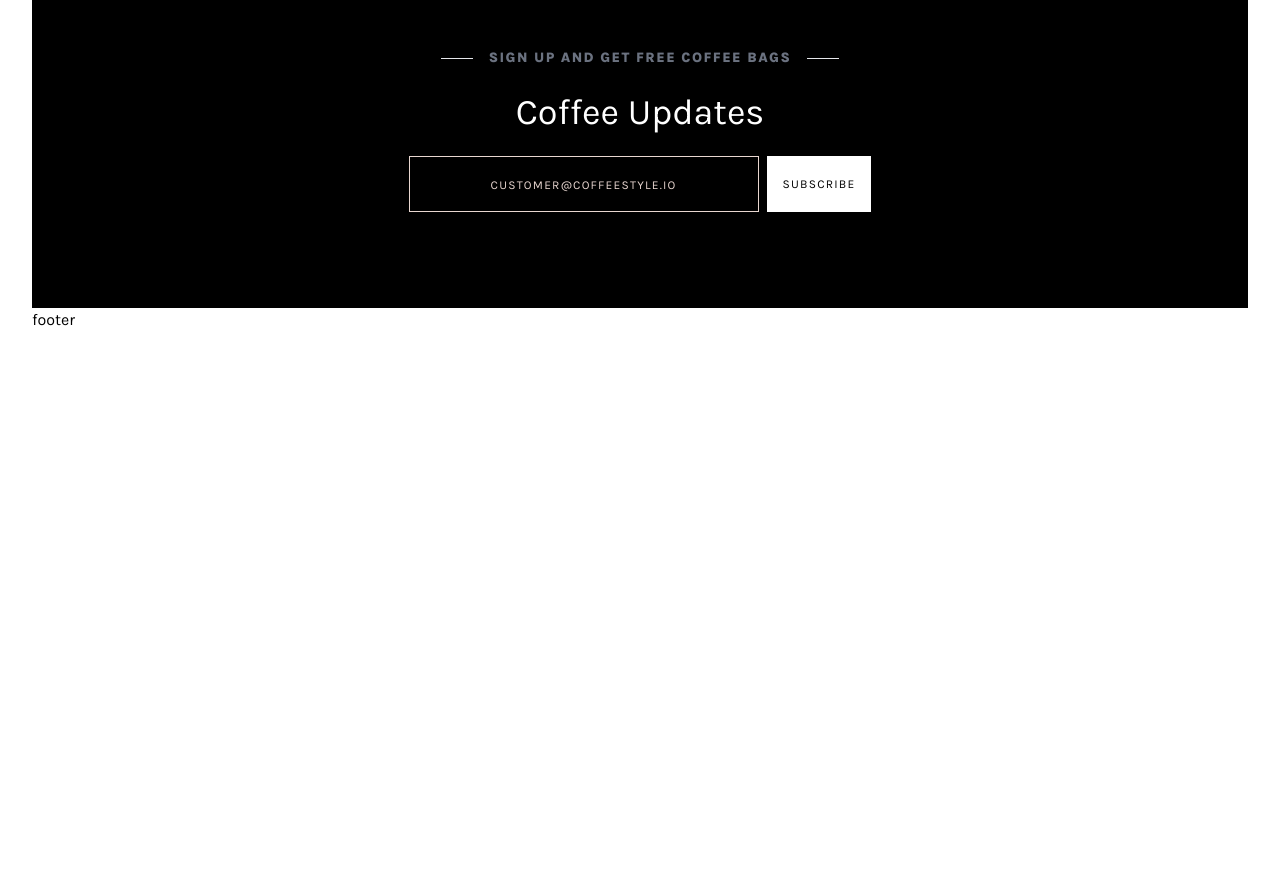
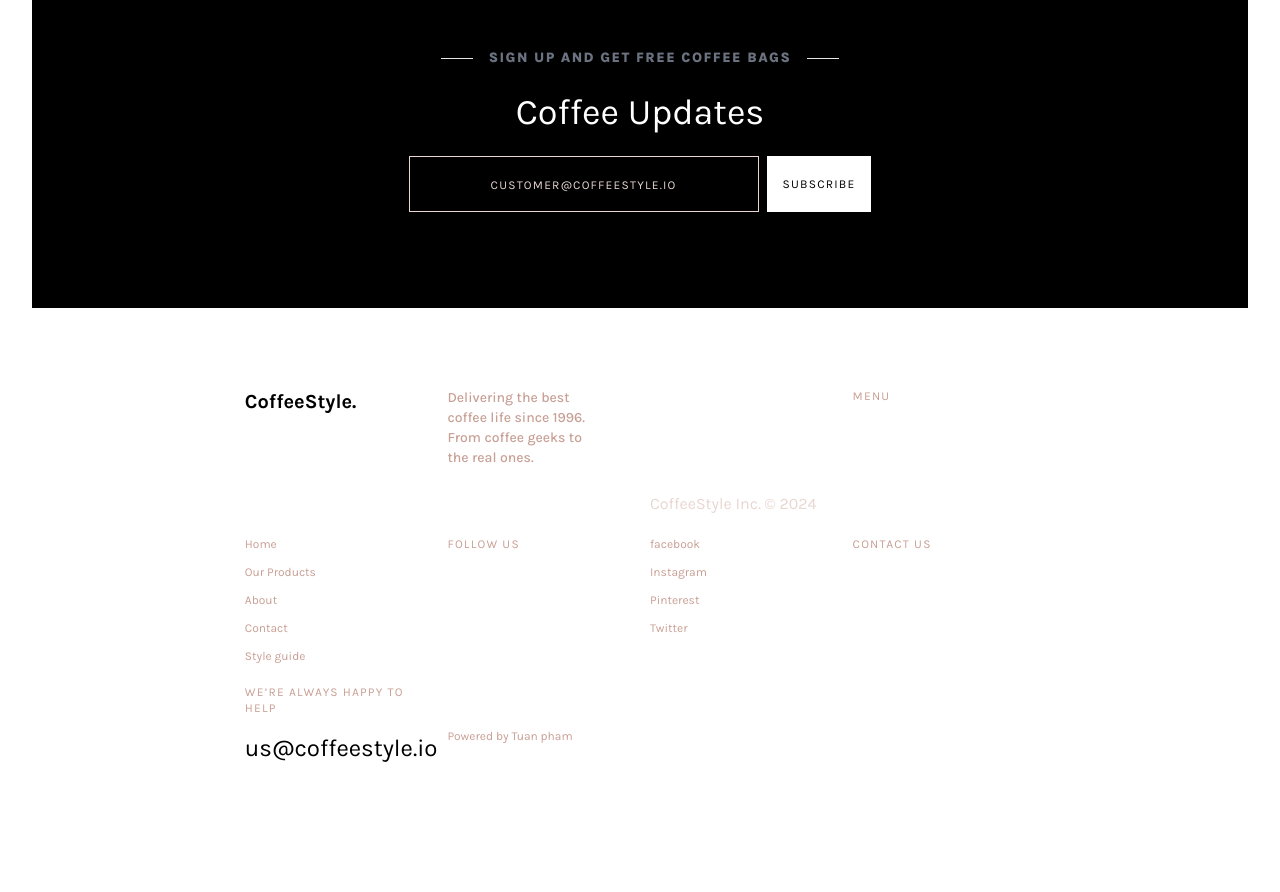
Before and after one commit to tuanphampp9/tailwindcss-styles, a website: page public/index.html in a window 1280 px wide. Shown: the part 5474-6366 px from the top of the page. Before the commit the page ends 5806 px from the top, so only its background shows below. Drawn offline with Linux system fonts and the light colour scheme.

Commit message:
add footer

```diff
--- a/public/index.html
+++ b/public/index.html
@@ -220,7 +220,9 @@
             <div class="subheadline-deco-line"></div>
           </div>
           <div class="more-products xl:w-[65%] w-[95%] mx-auto mb-20">
-            <div class="grid lg:grid-cols-3 lg:gap-4 grid-cols-2 gap-8">
+            <div
+              class="grid grid-cols-1 lg:grid-cols-3 sm:grid-cols-2 lg:gap-4 gap-8"
+            >
               <div class="product-card">
                 <div
                   class="h-[380px] bg-[url('./img/coffee-img-01.jpg')] bg-cover bg-center bg-no-repeat"
@@ -644,7 +646,7 @@
               </div>
             </div>
           </div>
-          <div class="subscribe bg-black w-full px-20 py-24">
+          <div class="subscribe bg-black w-full md:px-20 px-2 py-24">
             <div class="subheadline !mb-0">
               <div class="subheadline-deco-line"></div>
               <div class="subheadline-label !font-extrabold">
@@ -653,9 +655,11 @@
               <div class="subheadline-deco-line"></div>
             </div>
 
-            <div class="flex flex-col items-center">
+            <div class="flex flex-col items-center w-full">
               <div class="text-white text-4xl my-6">Coffee Updates</div>
-              <div class="flex gap-2 md:flex-row flex-col">
+              <div
+                class="flex gap-2 md:flex-row flex-col w-full justify-center"
+              >
                 <input
                   type="text"
                   placeholder="customer@coffeestyle.io"
@@ -670,7 +674,131 @@
             </div>
           </div>
         </main>
-        <footer>footer</footer>
+        <footer
+          class="xl:w-[65%] w-[95%] mx-auto py-20 grid lg:grid-cols-4 lg:grid-rows-3 gap-5 grid-cols-1"
+        >
+          <div>
+            <div class="font-bold text-xl lg:text-start text-center">
+              CoffeeStyle.
+            </div>
+          </div>
+          <div>
+            <div
+              class="text-sm text-coffee-200 font-medium lg:text-start text-center"
+            >
+              Delivering the best
+            </div>
+            <div
+              class="text-sm text-coffee-200 font-medium lg:text-start text-center"
+            >
+              coffee life since 1996.
+            </div>
+            <div
+              class="text-sm text-coffee-200 font-medium lg:text-start text-center"
+            >
+              From coffee geeks to
+            </div>
+            <div
+              class="text-sm text-coffee-200 font-medium lg:text-start text-center"
+            >
+              the real ones.
+            </div>
+          </div>
+          <div class="content-end">
+            <div
+              class="text-coffee-50 hover:text-coffee-400 lg:text-start text-center"
+            >
+              CoffeeStyle Inc. © 2024
+            </div>
+          </div>
+          <div>
+            <div
+              class="uppercase tracking-widest text-coffee-200 text-xs lg:text-start text-center"
+            >
+              Menu
+            </div>
+          </div>
+          <div>
+            <a
+              href=""
+              class="text-coffee-200 text-xs hover:text-coffee-400 block mb-3 lg:text-start text-center"
+              >Home</a
+            >
+            <a
+              href=""
+              class="text-coffee-200 text-xs hover:text-coffee-400 block mb-3 lg:text-start text-center"
+              >Our Products</a
+            >
+            <a
+              href=""
+              class="text-coffee-200 text-xs hover:text-coffee-400 block mb-3 lg:text-start text-center"
+              >About</a
+            >
+            <a
+              href=""
+              class="text-coffee-200 text-xs hover:text-coffee-400 block mb-3 lg:text-start text-center"
+              >Contact</a
+            >
+            <a
+              href=""
+              class="text-coffee-200 text-xs hover:text-coffee-400 block lg:text-start text-center"
+              >Style guide</a
+            >
+          </div>
+          <div>
+            <div
+              class="uppercase tracking-widest text-coffee-200 text-xs lg:text-start text-center"
+            >
+              follow us
+            </div>
+          </div>
+          <div>
+            <a
+              href=""
+              class="text-coffee-200 text-xs hover:text-coffee-400 block mb-3 lg:text-start text-center"
+              >facebook</a
+            >
+            <a
+              href=""
+              class="text-coffee-200 text-xs hover:text-coffee-400 block mb-3 lg:text-start text-center"
+              >Instagram</a
+            >
+            <a
+              href=""
+              class="text-coffee-200 text-xs hover:text-coffee-400 block mb-3 lg:text-start text-center"
+              >Pinterest</a
+            >
+            <a
+              href=""
+              class="text-coffee-200 text-xs hover:text-coffee-400 block mb-3 lg:text-start text-center"
+              >Twitter</a
+            >
+          </div>
+          <div>
+            <div
+              class="uppercase tracking-widest text-coffee-200 text-xs lg:text-start text-center"
+            >
+              contact us
+            </div>
+          </div>
+          <div>
+            <div
+              class="uppercase tracking-widest text-coffee-200 text-xs mb-4 lg:text-start text-center"
+            >
+              We’re Always Happy to Help
+            </div>
+            <div
+              class="text-2xl hover:text-coffee-400 cursor-pointer lg:text-start text-center"
+            >
+              us@coffeestyle.io
+            </div>
+          </div>
+          <div class="content-center">
+            <div class="text-coffee-200 text-xs pb-6 lg:text-start text-center">
+              Powered by Tuan pham
+            </div>
+          </div>
+        </footer>
       </div>
     </div>
     <script src="./main.js" type="text/javascript"></script>
--- a/src/input.css
+++ b/src/input.css
@@ -38,5 +38,5 @@
 }
 
 .cs-input-subcribe {
-  @apply placeholder-coffee-50 placeholder:uppercase px-4 py-3 bg-transparent border border-coffee-50 text-white placeholder:text-xs focus:outline-none placeholder:tracking-widest w-[350px] placeholder:text-center;
+  @apply placeholder-coffee-50 placeholder:uppercase px-4 py-3 bg-transparent border border-coffee-50 text-white placeholder:text-xs focus:outline-none placeholder:tracking-widest md:w-[350px] w-full placeholder:text-center;
 }
```
Also changed, not shown: public/output.css.
